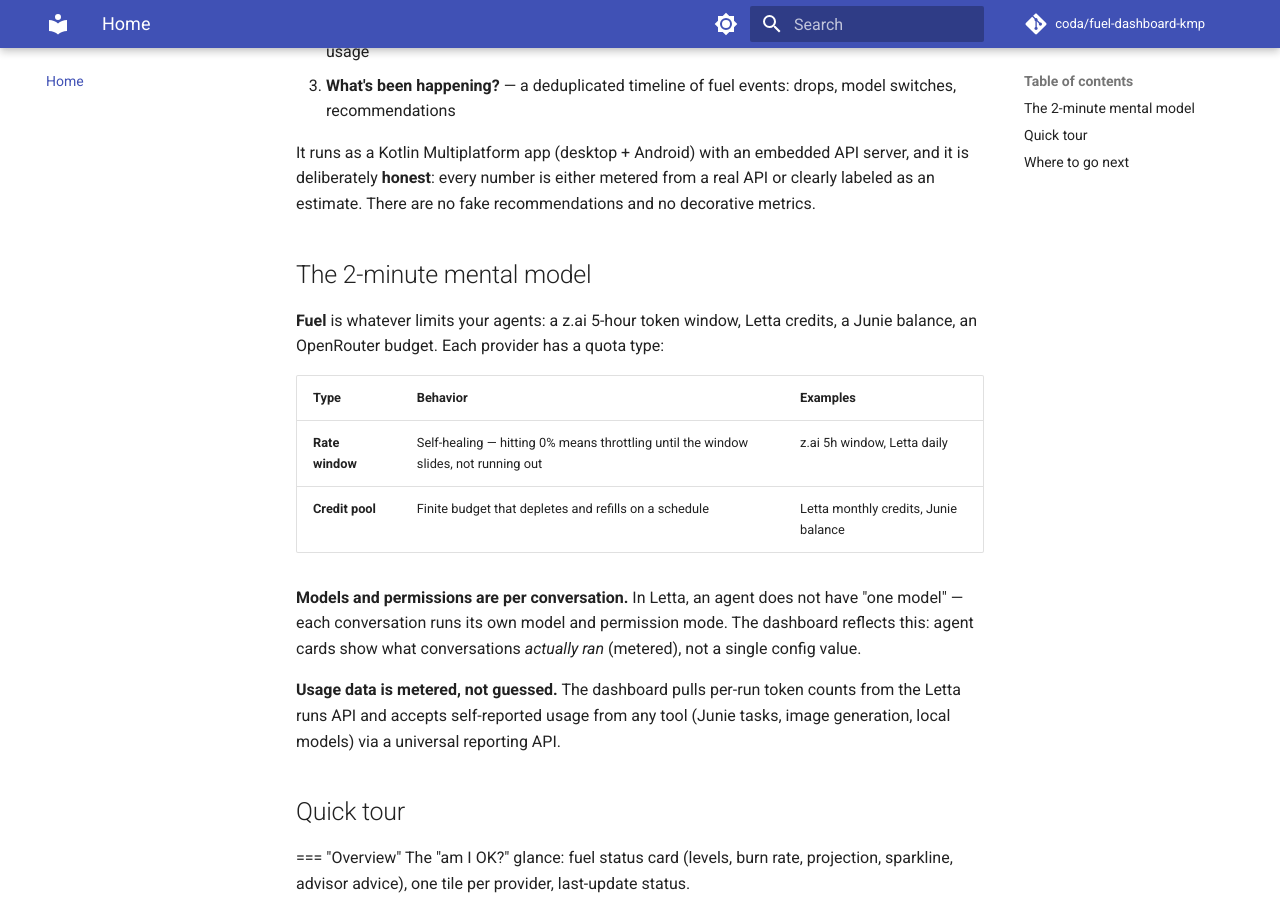
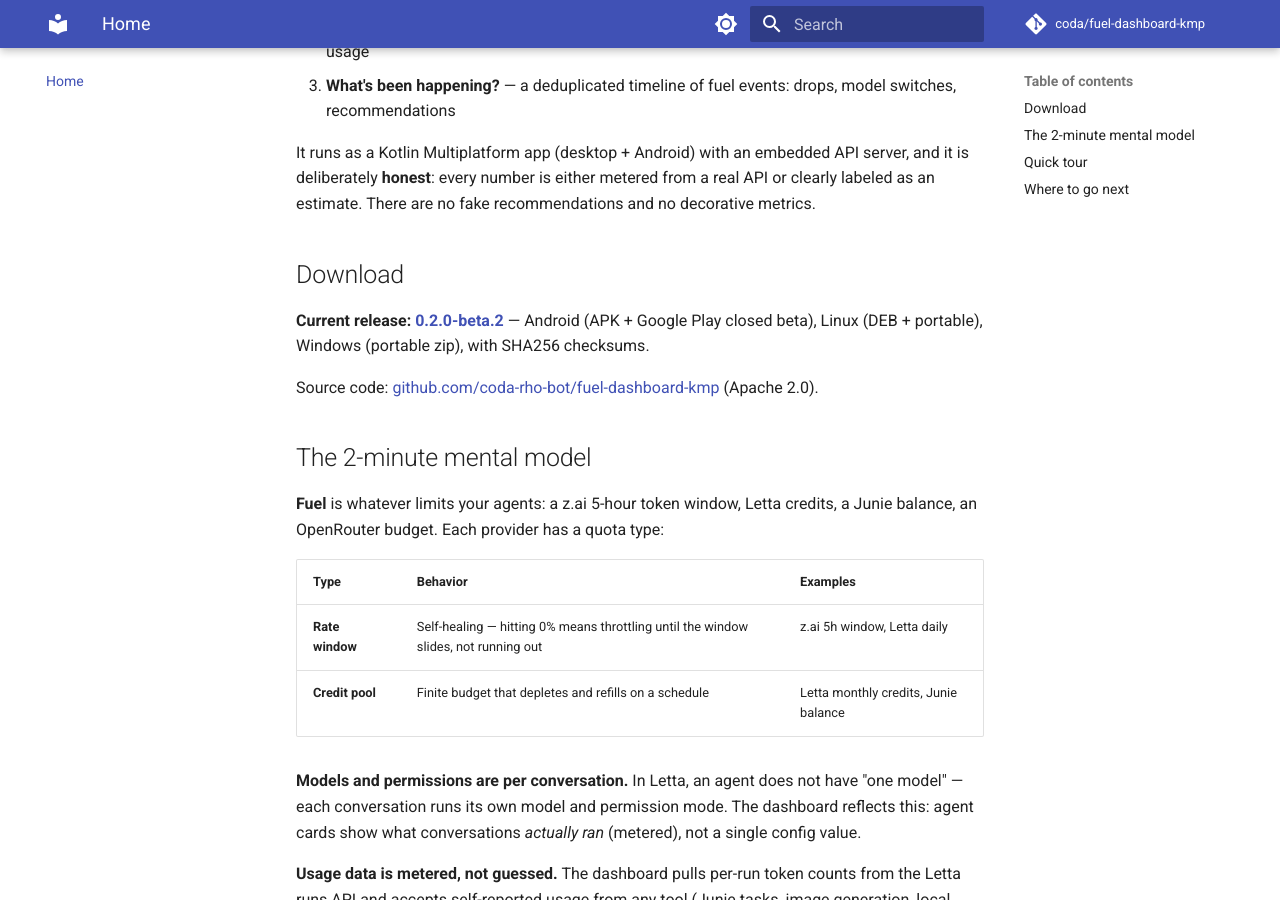
Before and after one commit to coda-rho-bot/fuel-dashboard-kmp, an MkDocs documentation site: the page built from docs/index.md, in a window 1280 px wide and 900 px high, scrolled down 315 px. Built offline with MkDocs 1.6.1 and Material for MkDocs 9.7.7, drawn with Linux system fonts in a browser that asks for light colours; comment, search, counter and statistics services are not loaded.

Commit message:
docs: point repo links at public GitHub mirror, add download section to landing page
repo_url and all source references now use github.com/coda-rho-bot/fuel-dashboard-kmp
(now public). Landing page gets a Download section linking the download hub and
the GitHub source. Forgejo remains canonical for development; GitHub is the
public mirror for the beta audience.

Co-authored-by: RhoMan¢er <rhomancer-github@mail.angussoftware.com>
Co-authored-by: Letta Code <noreply@letta.com>

```diff
--- a/docs/index.md
+++ b/docs/index.md
@@ -7,6 +7,12 @@
 3. **What's been happening?** — a deduplicated timeline of fuel events: drops, model switches, recommendations
 
 It runs as a Kotlin Multiplatform app (desktop + Android) with an embedded API server, and it is deliberately **honest**: every number is either metered from a real API or clearly labeled as an estimate. There are no fake recommendations and no decorative metrics.
+
+## Download
+
+**Current release: [0.2.0-beta.2](https://docs.angussoftware.dev/fuel-dashboard/download/)** — Android (APK + Google Play closed beta), Linux (DEB + portable), Windows (portable zip), with SHA256 checksums.
+
+Source code: [github.com/coda-rho-bot/fuel-dashboard-kmp](https://github.com/coda-rho-bot/fuel-dashboard-kmp) (Apache 2.0).
 
 ## The 2-minute mental model
 
--- a/mkdocs.yml
+++ b/mkdocs.yml
@@ -1,7 +1,7 @@
 site_name: Fuel Dashboard
 site_description: Cross-platform fuel monitoring for AI agent fleets — track quotas, burn rates, and per-conversation usage across providers.
 site_url: https://docs.angussoftware.dev/fuel-dashboard
-repo_url: https://git.angussoftware.dev/coda/fuel-dashboard-kmp
+repo_url: https://github.com/coda-rho-bot/fuel-dashboard-kmp
 repo_name: coda/fuel-dashboard-kmp
 edit_uri: edit/main/docs/
 
```
Also changed, not shown: docs/beta-release-notes.md (+1 -1 lines), docs/play-store-listing.md (+1 -1 lines), docs/privacy-policy.md (+1 -1 lines), docs/research/historical-architecture.md (+2 -2 lines).
